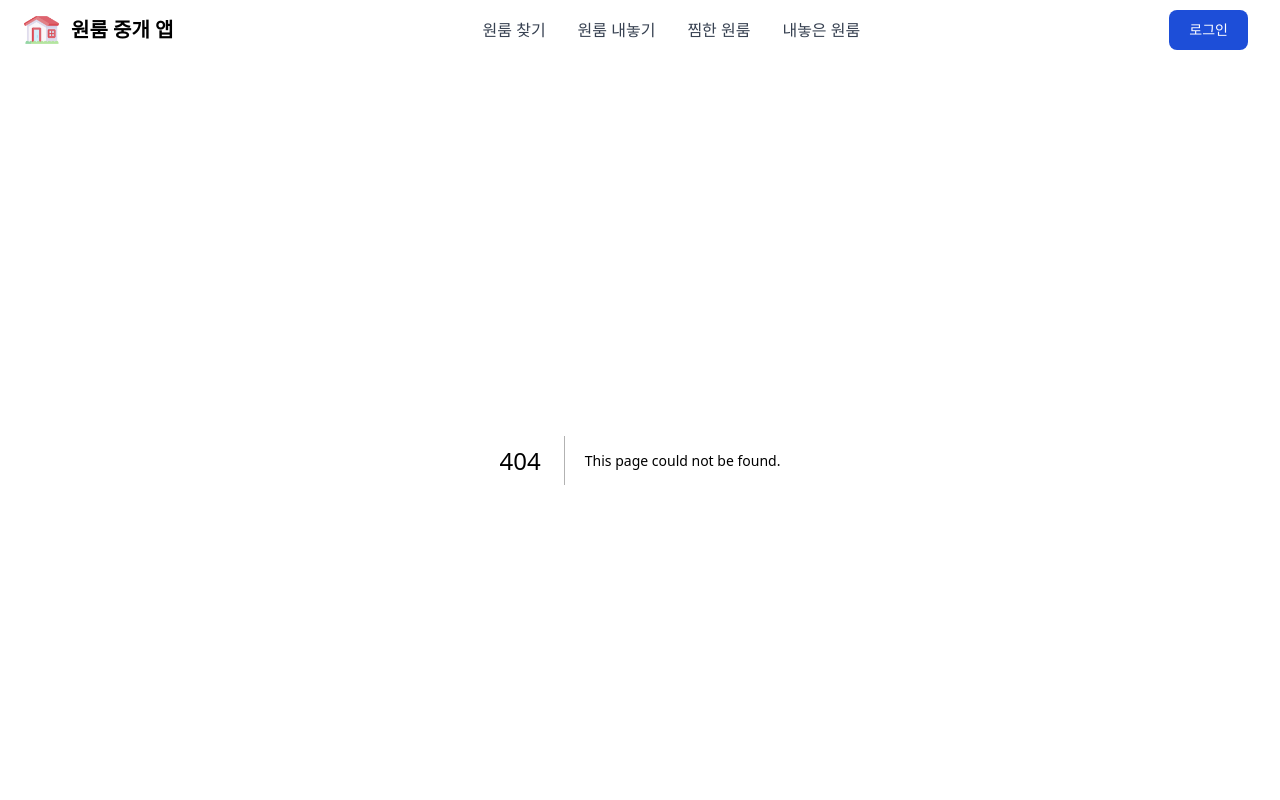
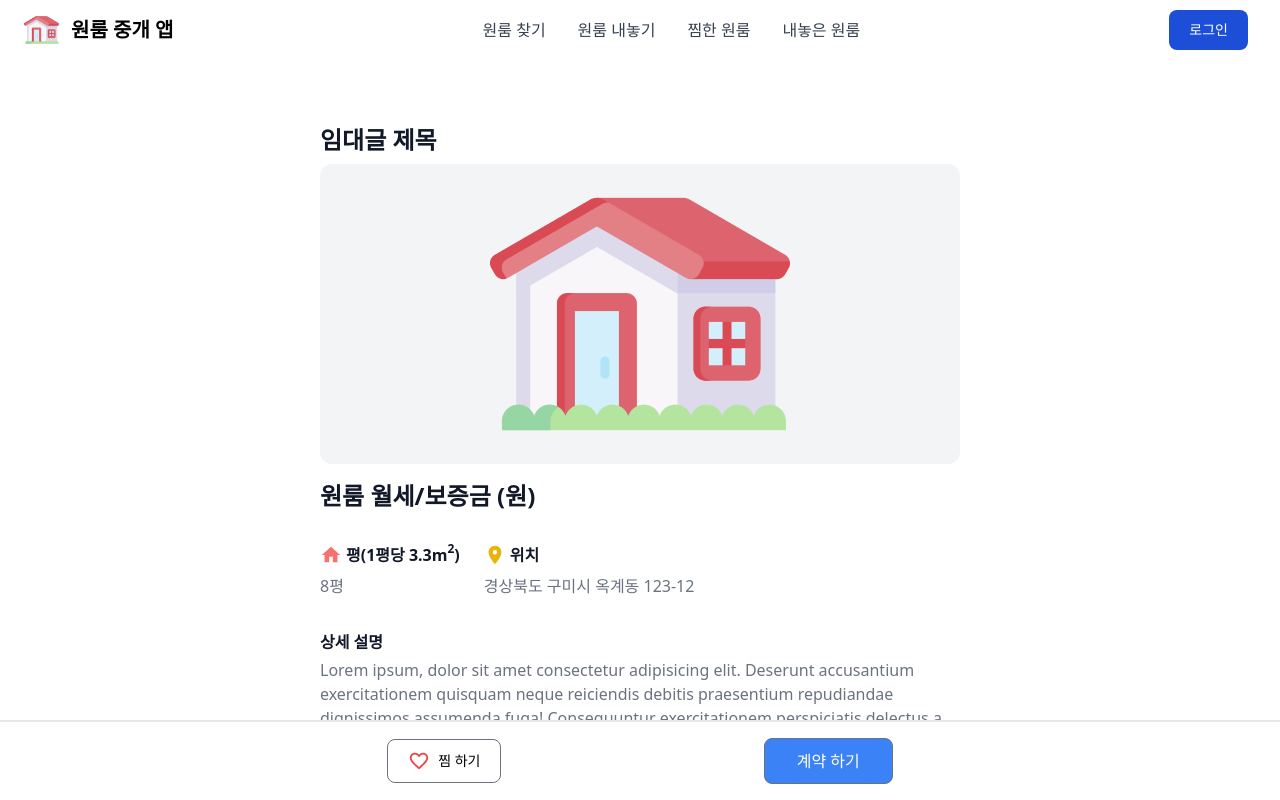
Before and after one commit to YongJaeHyun/room-brokerage-webapp, a Next.js app: page /board/1 in a window 1280 px wide. Before the commit this address had no page. Shown: the top 800 px of the page. Built offline with nearby package versions, Linux system fonts and the light colour scheme.

Commit message:
[DEV 16] 임대글 상세페이지 디자인 초안 완성

```diff
--- /dev/null
+++ b/src/components/board/ContractBtn.tsx
@@ -0,0 +1,31 @@
+import { useState } from "react";
+
+const ContractBtn = () => {
+  const [value, setValue] = useState(false);
+  const handleChange = () => {
+    setValue((prev) => !prev);
+  };
+  return (
+    <>
+      {value === true ? (
+        <button
+          type="button"
+          onClick={handleChange}
+          className="text-white lg:mr-20 xl:mr-64 inline-flex items-center transition-all border border-gray-500 bg-red-500 focus:ring-4 focus:outline-none focus:ring-red-300 font-medium rounded-lg text-bold px-8 py-2.5 text-center dark:text-white"
+        >
+          계약 취소
+        </button>
+      ) : (
+        <button
+          type="button"
+          onClick={handleChange}
+          className="text-white lg:mr-20 xl:mr-64 inline-flex items-center transition-all border border-gray-500 bg-primary-500 focus:ring-4 focus:outline-none focus:ring-primary-300 font-medium rounded-lg text-bold px-8 py-2.5 text-center dark:text-white"
+        >
+          계약 하기
+        </button>
+      )}
+    </>
+  );
+};
+
+export default ContractBtn;
--- /dev/null
+++ b/src/components/board/FavoriteBtn.tsx
@@ -0,0 +1,21 @@
+import { useState } from "react";
+import { MdFavorite, MdFavoriteBorder } from "react-icons/md";
+
+const FavoriteBtn = () => {
+  const [value, setValue] = useState(false);
+  const handleChange = () => {
+    setValue((prev) => !prev);
+  };
+  return (
+    <button
+      type="button"
+      onClick={handleChange}
+      className="text-black lg:ml-20 xl:ml-64 inline-flex items-center transition-all border border-gray-500 hover:bg-red-400 focus:ring-4 focus:outline-none focus:ring-red-300 font-medium rounded-lg text-sm px-5 py-2.5 text-center dark:text-white"
+    >
+      {value === true ? <MdFavorite className="text-red-500 mr-2" fontSize={22} /> : <MdFavoriteBorder className="text-red-500 mr-2" fontSize={22} />}
+      {value === true ? "찜 취소" : "찜 하기"}
+    </button>
+  );
+};
+
+export default FavoriteBtn;
--- a/src/components/board/Item.tsx
+++ b/src/components/board/Item.tsx
@@ -1,9 +1,13 @@
 import Link from "next/link";
 
-const Item = () => {
+type Props = {
+  id: string;
+};
+
+const Item = ({ id }: Props) => {
   return (
     <div className="items-start flex-col bg-gray-50 rounded-lg shadow sm:flex dark:bg-gray-800 dark:border-gray-700 hover:bg-gray-100">
-      <Link href="#">
+      <Link href={`/board/${id}`}>
         <img className="w-full rounded-lg" src="/images/logo.png" alt="Bonnie Avatar" />
         <div className="p-5">
           <h3 className="text-xl font-bold tracking-tight text-gray-900 dark:text-white">
--- /dev/null
+++ b/src/pages/board/[id].tsx
@@ -0,0 +1,61 @@
+import ContractBtn from "@/components/board/ContractBtn";
+import FavoriteBtn from "@/components/board/FavoriteBtn";
+import Image from "next/image";
+import { MdRoom, MdHome, MdFavorite } from "react-icons/md";
+
+export default function DetailPage() {
+  return (
+    <section className="bg-white dark:bg-gray-900">
+      <div className="py-8 px-4 mx-auto max-w-2xl lg:py-16">
+        <h2 className="mb-2 text-xl font-semibold leading-none text-gray-900 md:text-2xl dark:text-white">
+          임대글 제목
+        </h2>
+        <div className="flex items-center justify-center rounded-xl bg-gray-100 mb-4">
+          <Image
+            width={300}
+            height={300}
+            src="/images/logo.png"
+            className="object-contain"
+            alt="product image"
+          />
+        </div>
+        <p className="mb-8 text-xl font-extrabold leading-none text-gray-900 md:text-2xl dark:text-white">
+          원룸 월세/보증금 (원)
+        </p>
+        <dl className="flex items-center space-x-6 mb-4">
+          <div>
+            <dt className="flex items-center mb-2 font-semibold leading-none text-gray-900 dark:text-white">
+              <MdHome fontSize={22} className="mr-1 text-red-400" />
+              평(1평당 3.3m<sup>2</sup>)
+            </dt>
+            <dd className="mb-4 font-light text-gray-500 sm:mb-5 dark:text-gray-400">8평</dd>
+          </div>
+          <div>
+            <dt className="flex items-center mb-2 font-semibold leading-none text-gray-900 dark:text-white">
+              <MdRoom fontSize={22} className="mr-1 text-yellow-500" />
+              위치
+            </dt>
+            <dd className="mb-4 font-light text-gray-500 sm:mb-5 dark:text-gray-400">
+              경상북도 구미시 옥계동 123-12
+            </dd>
+          </div>
+        </dl>
+        <dl>
+          <dt className="mb-2 font-bold leading-none text-gray-900 dark:text-white">
+            상세 설명
+          </dt>
+          <dd className="mb-4 font-normal text-gray-500 sm:mb-5 dark:text-gray-400 break-words">
+            Lorem ipsum, dolor sit amet consectetur adipisicing elit. Deserunt accusantium
+            exercitationem quisquam neque reiciendis debitis praesentium repudiandae
+            dignissimos assumenda fuga! Consequuntur exercitationem perspiciatis delectus a
+            molestias rerum facilis earum dolores.
+          </dd>
+        </dl>
+        <div className="flex w-screen h-20 items-center border-t-2 justify-around fixed left-0 bottom-0 bg-white dark:bg-gray-900">
+          <FavoriteBtn />
+          <ContractBtn />
+        </div>
+      </div>
+    </section>
+  );
+}
--- a/src/pages/board/index.tsx
+++ b/src/pages/board/index.tsx
@@ -10,7 +10,7 @@ export default function Board() {
         <SearchBox />
         <div className="grid gap-8 mb-6 lg:mb-16 grid-cols-2 sm:grid-cols-3 lg:grid-cols-4 xl:grid-cols-5">
           {[1, 2, 3, 4, 5, 6, 7, 8, 9, 10].map((_, idx) => (
-            <Item key={idx}/>
+            <Item key={idx} id={String(idx)} />
           ))}
         </div>
       </div>
```
